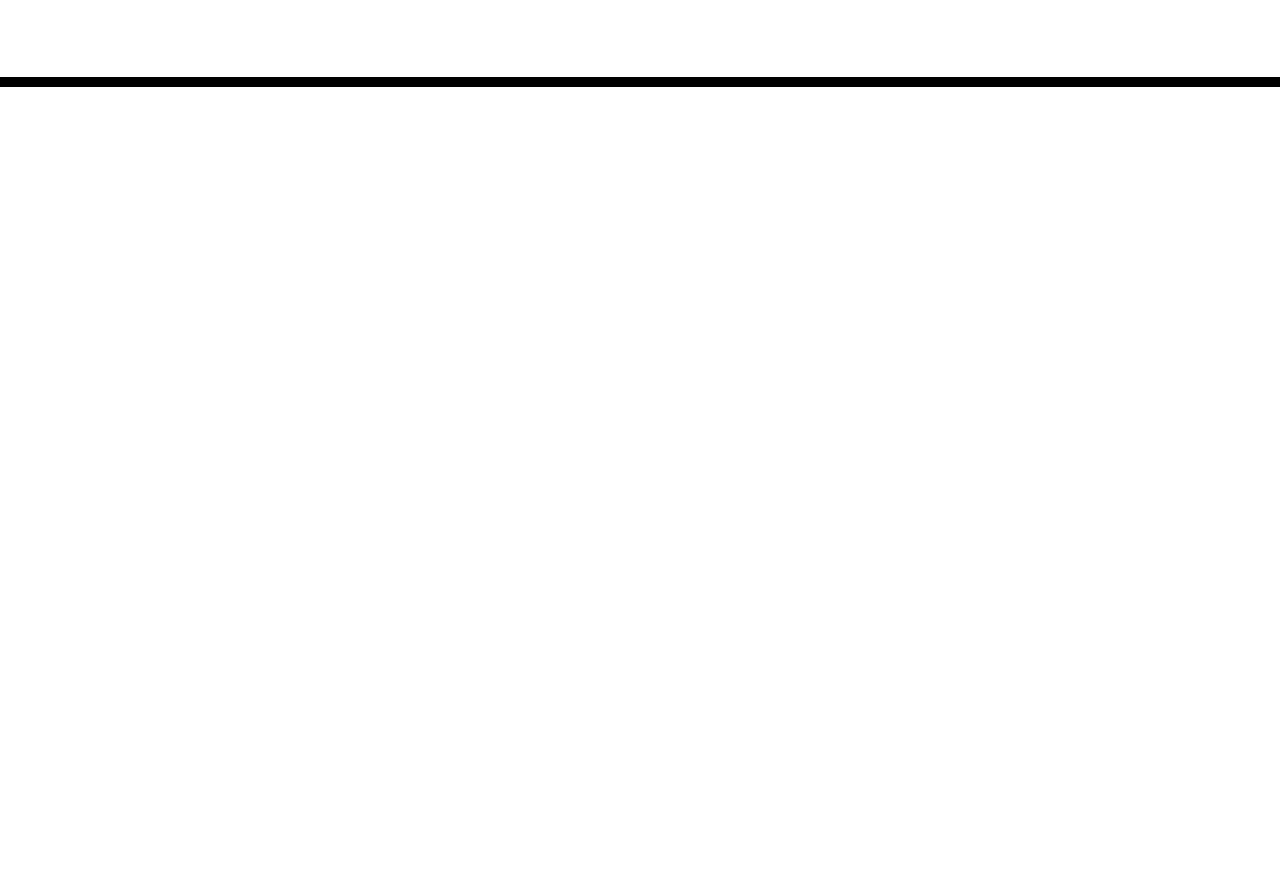
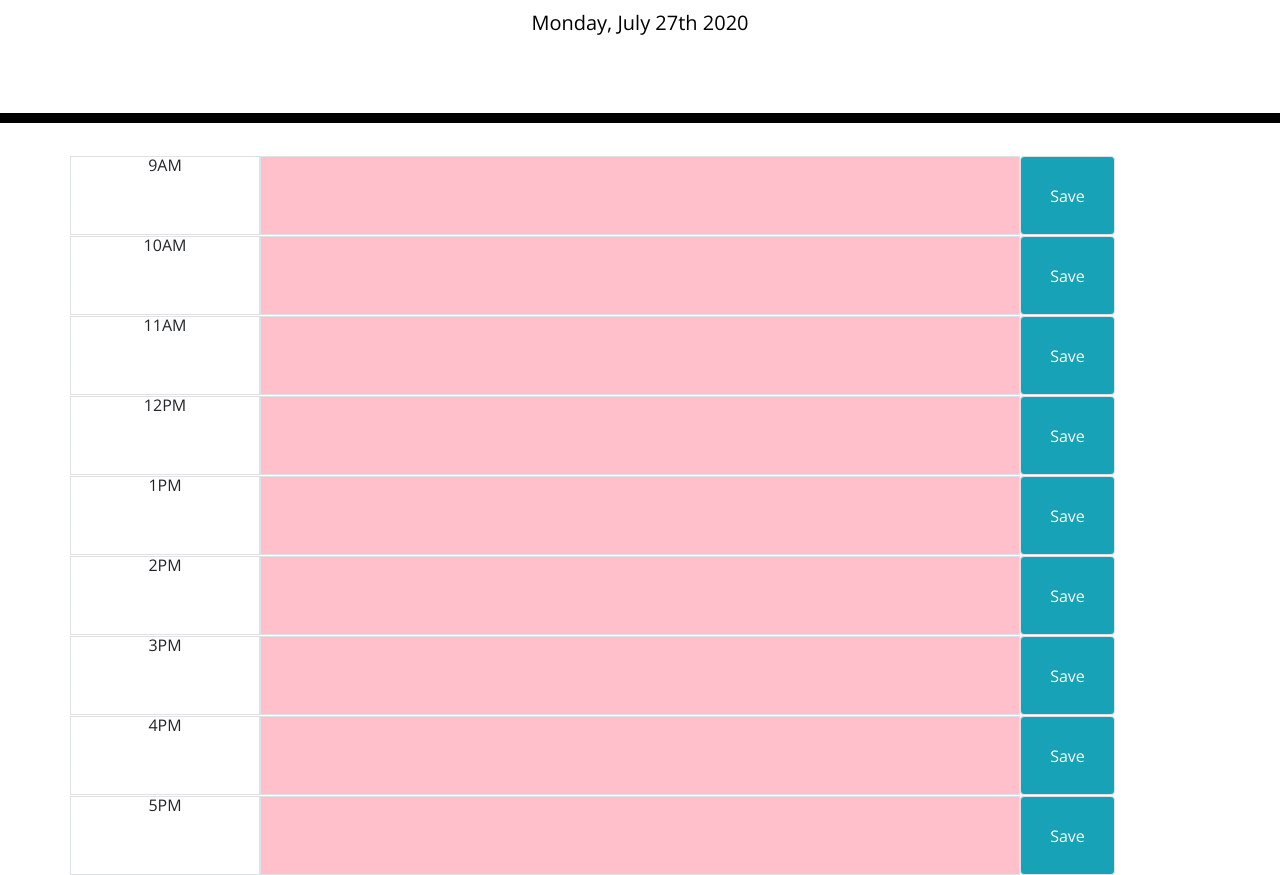
Before and after one commit to jhaberle/day-planner, a plain HTML site: page index.html in a window 1280 px wide. Shown: the part 181-1056 px from the top of the page. Before the commit the page ends 800 px from the top, so only its background shows below. Drawn offline with nearby package versions, Linux system fonts and the light colour scheme.

Commit message:
updated js functions

```diff
--- a/index.html
+++ b/index.html
@@ -19,10 +19,11 @@
       rel="stylesheet"
     />
     <link rel="stylesheet" href="style.css" />
+    <title>Work Day Scheduler</title>
 
+    <script defer src="script.js"></script>
     <script src="https://code.jquery.com/jquery-3.4.1.min.js"></script>
-    <script defer src="script.js"></script>
-    <title>Work Day Scheduler</title>
+    <script src="https://cdnjs.cloudflare.com/ajax/libs/moment.js/2.24.0/moment.min.js"></script>
   </head>
 
   <body>
@@ -33,9 +34,50 @@
     </header>
     <div class="container">
       <!-- Timeblocks go here -->
-    </div>
-
-    <script src="https://code.jquery.com/jquery-3.4.1.min.js"></script>
-    <script src="https://cdnjs.cloudflare.com/ajax/libs/moment.js/2.24.0/moment.min.js"></script>
+      <div class="row">
+        <div id="time1" class="col-2 border text-center time">9AM</div>
+        <textarea id="text1" class="content col-8 border"></textarea>
+        <button id="btn1" type="button" class="col-1 btn btn-info border">Save</button>
+      </div>
+      <div class="row">
+          <div id="time2" class="col-2 border text-center time">10AM</div>
+          <textarea id="text2" class=" content col-8 border"></textarea>
+          <button id="btn2" type="button" class="col-1 btn btn-info border">Save</button>
+      </div>
+      <div class="row">
+            <div id="time3" class="col-2 border text-center time"> 11AM </div>
+            <textarea id="text3" class="content col-8 border"></textarea>
+            <button id="btn3" type="button" class="col-1 btn btn-info border">Save</button>
+      </div>
+      <div class="row">
+              <div id="time4" class="col-2 border text-center time"> 12PM </div>
+              <textarea id="text4" class="content col-8 border"></textarea>
+              <button id="btn4" type="button" class="col-1 btn btn-info border">Save</button>
+      </div>
+      <div class="row">
+                <div id="time5" class="col-2 border text-center time"> 1PM </div>
+                <textarea id="text5" class="content col-8 border"></textarea>
+                <button id="btn5" type="button" class="col-1 btn btn-info border">Save</button>
+      </div>
+      <div class="row">
+          <div id="time6" class="col-2 border text-center time"> 2PM </div>
+          <textarea id="text6" class="content col-8 border"></textarea>
+          <button id="btn6" type="button" class="col-1 btn btn-info border">Save</button>
+      </div>
+      <div class="row">
+          <div id="time7" class="col-2 border text-center time"> 3PM </div>
+          <textarea id="text7" class="content col-8 border"></textarea>
+          <button id="btn7" type="button" class="col-1 btn btn-info border">Save</button>
+      </div>
+      <div class="row">
+          <div id="time8" class="col-2 border text-center time"> 4PM </div>
+          <textarea id="text8" class="content col-8 border"></textarea>
+          <button id="btn8" type="button" class="col-1 btn btn-info border">Save</button>
+      </div>
+      <div class="row">
+          <div id="time9" class="col-2 border text-center time"> 5PM </div>
+          <textarea id="text9" class="content col-8 border"></textarea>
+          <button id="btn9" type="button" class="col-1 btn btn-info border">Save</button>
+      </div>
   </body>
 </html>
--- a/script.js
+++ b/script.js
@@ -65,3 +65,94 @@ $('#btn1').click(function() {
 
     localStorage.setItem(hour4, $('#text4').val());
   });
+
+  $('#btn5').click(function() {
+    if($('#text5').val()) {
+      localStorage.removeItem('text5');
+    }
+
+    const hour5String = JSON.stringify(hour5);
+
+    localStorage.setItem(hour5, $('#text5').val());
+  });
+
+  $('#btn6').click(function() {
+    if($('#text6').val()) {
+      localStorage.removeItem('text6');
+    }
+
+    const hour6String = JSON.stringify(hour6);
+
+    localStorage.setItem(hour6, $('#text6').val());
+  });
+
+  $('#btn7').click(function() {
+    if($('#text7').val()) {
+      localStorage.removeItem('text7');
+    }
+
+    const hour7String = JSON.stringify(hour7);
+
+    localStorage.setItem(hour7, $('#text7').val());
+  })
+
+  $('#btn8').click(function() {
+    if($('#text8').val()) {
+      localStorage.removeItem('text8');
+    }
+
+    const hour8String = JSON.stringify(hour8);
+
+    localStorage.setItem("text8", $('#text8').val());
+  })
+
+  $('#btn9').click(function() {
+    if($('#text9').val()) {
+      localStorage.removeItem('text9');
+    }
+
+    const hour9String = JSON.stringify(hour9);
+
+    localStorage.setItem(hour9, $('#text9').val());
+  })
+
+  // Display the time using moment.js
+
+  $('#currentDay').append(timeNow);
+
+  // Color coding to reflect whether the time slot is in the past, the present or the future
+
+  colorCoding();
+
+  function colorCoding() {
+
+    TIMER = setInterval(colorCoding, 1000);
+    // Test check: hourNow24 = 20;
+    if(hourNow24 >= 9 && hourNow24 <= 17) {
+
+      for (let i =1; i<=9 ; i++) {
+       let hourInInt = parseInt($('#time'+i).text());
+
+        if (hourInInt < 9) {
+          hourInInt = hourInInt + 12;
+        }
+
+        if (hourInInt == hourNow24) {
+          $('#text'+i).css('background-color', '#FB8F78');
+          continue;
+        }
+
+        if (hourInInt < hourNow24) {
+          $('#text'+i).css('background-color', 'lightgray');
+        }
+        else {
+          $('#text'+i).css('background-color', 'lightgreen');
+        }
+      }
+
+    }
+    else {
+      clearInterval(TIMER);
+      $('textarea').css('background-color', 'pink');
+    }
+  }
```
